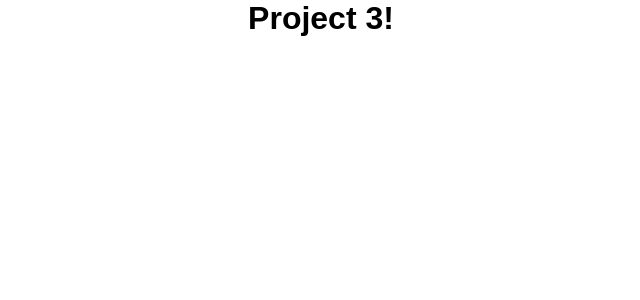
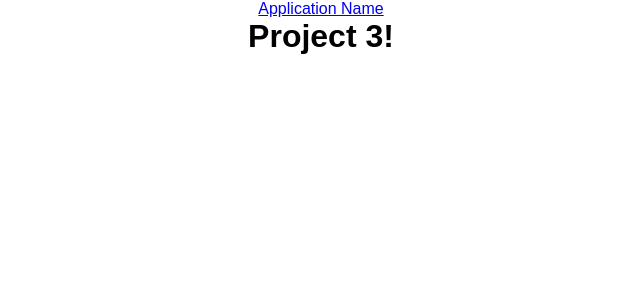
Before and after one commit to harben31/me-moirs, a React (Create React App) app in the folder client/: page / in a window 1280 px wide. Shown: the top 300 px of the page, without its empty margins (319-959 px from the left). Built offline with nearby package versions, Linux system fonts and the light colour scheme.

Commit message:
Create the Header

```diff
--- a/client/src/App.js
+++ b/client/src/App.js
@@ -1,12 +1,16 @@
 import React, { Component } from 'react';
 import Home from './pages/Home';
+import Header from './components/header/Header';
+import Footer from './components/footer/Footer';
 
 import "./App.css";
 
 function App() {
     return (
         <div className='App'>
+          <Header/>
           <Home/>
+          <Footer/>
         </div>
     );
 };
--- /dev/null
+++ b/client/src/components/footer/Footer.js
@@ -0,0 +1,9 @@
+import React from 'react'
+
+export default function Footer() {
+    return (
+        <div>
+
+        </div>
+    )
+}
--- /dev/null
+++ b/client/src/components/header/Header.js
@@ -0,0 +1,13 @@
+import React from 'react'
+
+export default function Header() {
+    return (
+        <div>
+            <div className="left">
+                <div class="logo">
+                    <a href="#home">Application Name</a>
+                </div>
+            </div>
+        </div>
+    )
+}
```
Also changed, not shown: client/src/components/footer/style.css (added), client/src/components/header/style.css (added).
